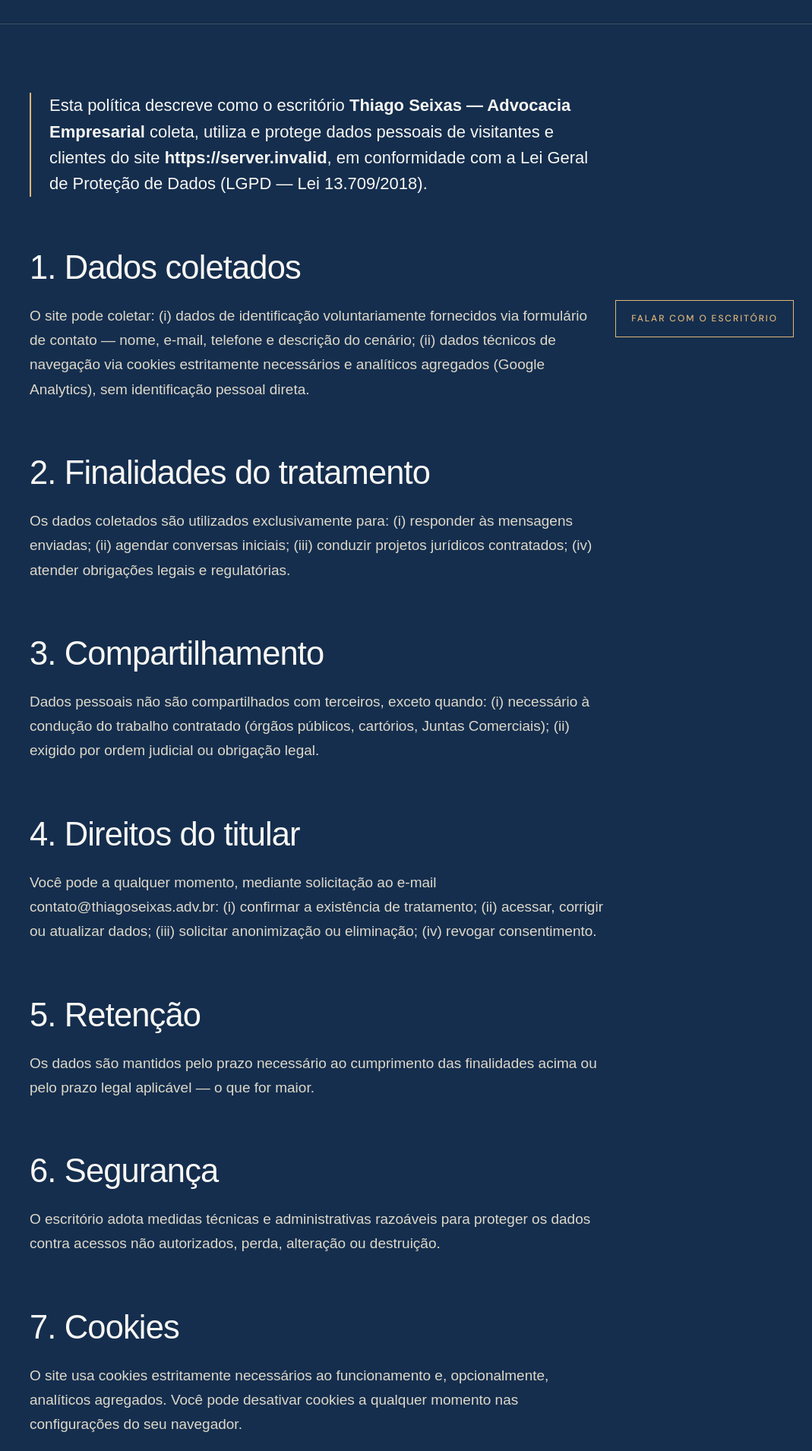
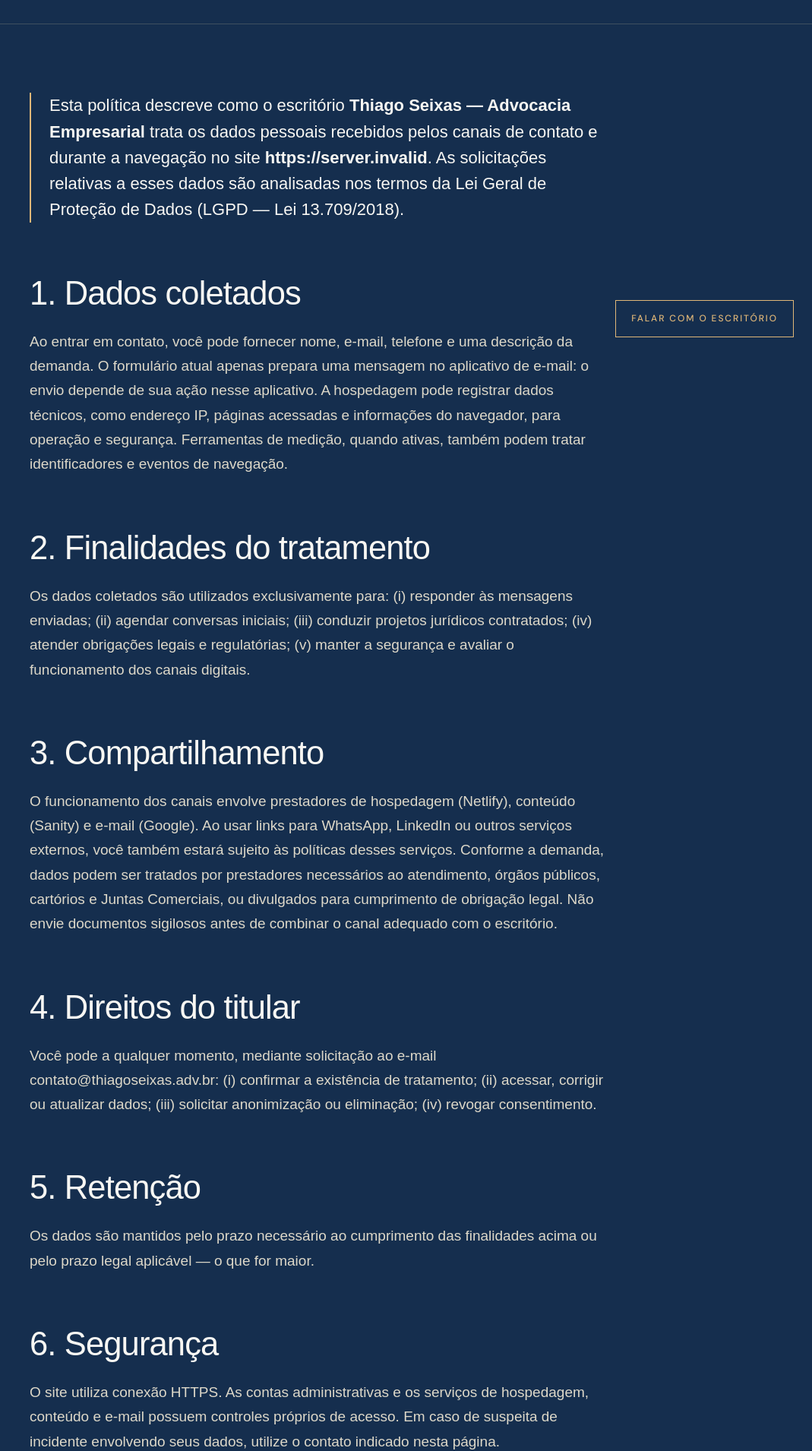
Before and after one commit to DrThiSeixas/site-thiago, a Next.js app: page /privacidade in a window 1280 px wide. Shown: the part 332-2242 px from the top of the page at 76% size, without its empty margins (211-1280 px from the left). Built offline with nearby package versions, Linux system fonts and the light colour scheme; no server answers; a web font is replaced by a local one.

Commit message:
Preserva medição existente e descreve tratamento de dados conforme operação

```diff
--- a/src/app/privacidade/page.tsx
+++ b/src/app/privacidade/page.tsx
@@ -8,7 +8,7 @@ import '../internals.css';
 
 export const metadata: Metadata = {
   title: 'Política de Privacidade',
-  description: 'Política de Privacidade do site Thiago Seixas Advocacia Societária — coleta, uso e proteção de dados pessoais em conformidade com a LGPD.',
+  description: 'Política de Privacidade do site Thiago Seixas Advocacia Empresarial — informações sobre dados de contato e navegação.',
   alternates: { canonical: '/privacidade' },
 };
 
@@ -26,16 +26,16 @@ export default function PrivacidadePage() {
       <section style={{padding:'60px 0 100px'}}>
         <div className="wrap" style={{maxWidth:860}}>
           <article className="prose">
-            <p className="lead">Esta política descreve como o escritório <strong>{site.nome}</strong> coleta, utiliza e protege dados pessoais de visitantes e clientes do site <strong>{site.url}</strong>, em conformidade com a Lei Geral de Proteção de Dados (LGPD — Lei 13.709/2018).</p>
+            <p className="lead">Esta política descreve como o escritório <strong>{site.nome}</strong> trata os dados pessoais recebidos pelos canais de contato e durante a navegação no site <strong>{site.url}</strong>. As solicitações relativas a esses dados são analisadas nos termos da Lei Geral de Proteção de Dados (LGPD — Lei 13.709/2018).</p>
 
             <h2>1. Dados coletados</h2>
-            <p>O site pode coletar: (i) dados de identificação voluntariamente fornecidos via formulário de contato — nome, e-mail, telefone e descrição do cenário; (ii) dados técnicos de navegação via cookies estritamente necessários e analíticos agregados (Google Analytics), sem identificação pessoal direta.</p>
+            <p>Ao entrar em contato, você pode fornecer nome, e-mail, telefone e uma descrição da demanda. O formulário atual apenas prepara uma mensagem no aplicativo de e-mail: o envio depende de sua ação nesse aplicativo. A hospedagem pode registrar dados técnicos, como endereço IP, páginas acessadas e informações do navegador, para operação e segurança. Ferramentas de medição, quando ativas, também podem tratar identificadores e eventos de navegação.</p>
 
             <h2>2. Finalidades do tratamento</h2>
-            <p>Os dados coletados são utilizados exclusivamente para: (i) responder às mensagens enviadas; (ii) agendar conversas iniciais; (iii) conduzir projetos jurídicos contratados; (iv) atender obrigações legais e regulatórias.</p>
+            <p>Os dados coletados são utilizados exclusivamente para: (i) responder às mensagens enviadas; (ii) agendar conversas iniciais; (iii) conduzir projetos jurídicos contratados; (iv) atender obrigações legais e regulatórias; (v) manter a segurança e avaliar o funcionamento dos canais digitais.</p>
 
             <h2>3. Compartilhamento</h2>
-            <p>Dados pessoais não são compartilhados com terceiros, exceto quando: (i) necessário à condução do trabalho contratado (órgãos públicos, cartórios, Juntas Comerciais); (ii) exigido por ordem judicial ou obrigação legal.</p>
+            <p>O funcionamento dos canais envolve prestadores de hospedagem (Netlify), conteúdo (Sanity) e e-mail (Google). Ao usar links para WhatsApp, LinkedIn ou outros serviços externos, você também estará sujeito às políticas desses serviços. Conforme a demanda, dados podem ser tratados por prestadores necessários ao atendimento, órgãos públicos, cartórios e Juntas Comerciais, ou divulgados para cumprimento de obrigação legal. Não envie documentos sigilosos antes de combinar o canal adequado com o escritório.</p>
 
             <h2>4. Direitos do titular</h2>
             <p>Você pode a qualquer momento, mediante solicitação ao e-mail <a href={`mailto:${site.contato.email}`}>{site.contato.email}</a>: (i) confirmar a existência de tratamento; (ii) acessar, corrigir ou atualizar dados; (iii) solicitar anonimização ou eliminação; (iv) revogar consentimento.</p>
@@ -44,18 +44,18 @@ export default function PrivacidadePage() {
             <p>Os dados são mantidos pelo prazo necessário ao cumprimento das finalidades acima ou pelo prazo legal aplicável — o que for maior.</p>
 
             <h2>6. Segurança</h2>
-            <p>O escritório adota medidas técnicas e administrativas razoáveis para proteger os dados contra acessos não autorizados, perda, alteração ou destruição.</p>
+            <p>O site utiliza conexão HTTPS. As contas administrativas e os serviços de hospedagem, conteúdo e e-mail possuem controles próprios de acesso. Em caso de suspeita de incidente envolvendo seus dados, utilize o contato indicado nesta página.</p>
 
             <h2>7. Cookies</h2>
-            <p>O site usa cookies estritamente necessários ao funcionamento e, opcionalmente, analíticos agregados. Você pode desativar cookies a qualquer momento nas configurações do seu navegador.</p>
+            <p>Cookies e identificadores podem ser utilizados pelos serviços integrados ao site, inclusive ferramentas Google de medição quando configuradas. Você pode gerenciar cookies e armazenamento nas configurações do navegador. Restrições podem afetar recursos de serviços externos. Os dados de navegação não devem ser considerados anônimos apenas por serem apresentados em relatórios agregados.</p>
 
             <h2>8. Atualizações</h2>
             <p>Esta política pode ser atualizada periodicamente. A versão vigente sempre estará disponível nesta URL.</p>
 
-            <h2>9. Encarregado (DPO)</h2>
+            <h2>9. Contato sobre dados pessoais</h2>
             <p>Para assuntos relacionados à proteção de dados, o contato é <a href={`mailto:${site.contato.email}`}>{site.contato.email}</a>.</p>
 
-            <p style={{marginTop:40,fontFamily:'var(--font-instrument-serif)',fontStyle:'italic',color:'rgba(239,231,212,.6)'}}>Última atualização: {new Date().toLocaleDateString('pt-BR')}.</p>
+            <p style={{marginTop:40,fontFamily:'var(--font-instrument-serif)',fontStyle:'italic',color:'rgba(239,231,212,.6)'}}>Última atualização: 09/10/2026.</p>
           </article>
         </div>
       </section>
--- a/src/components/Analytics.tsx
+++ b/src/components/Analytics.tsx
@@ -5,7 +5,7 @@ import Script from 'next/script';
  * Em ambiente de desenvolvimento (NODE_ENV !== 'production'), não carrega.
  */
 export function Analytics() {
-  const gtmId = process.env.NEXT_PUBLIC_GTM_ID;
+  const gtmId = process.env.NEXT_PUBLIC_GTM_ID || 'GTM-TXD2HF2S';
   const gaId = process.env.NEXT_PUBLIC_GA_MEASUREMENT_ID;
   const awId = process.env.NEXT_PUBLIC_AW_CONVERSION_ID;
 
@@ -42,7 +42,7 @@ export function Analytics() {
 }
 
 export function AnalyticsNoscript() {
-  const gtmId = process.env.NEXT_PUBLIC_GTM_ID;
+  const gtmId = process.env.NEXT_PUBLIC_GTM_ID || 'GTM-TXD2HF2S';
   if (!gtmId || process.env.NODE_ENV !== 'production') return null;
   return (
     <noscript>
```
